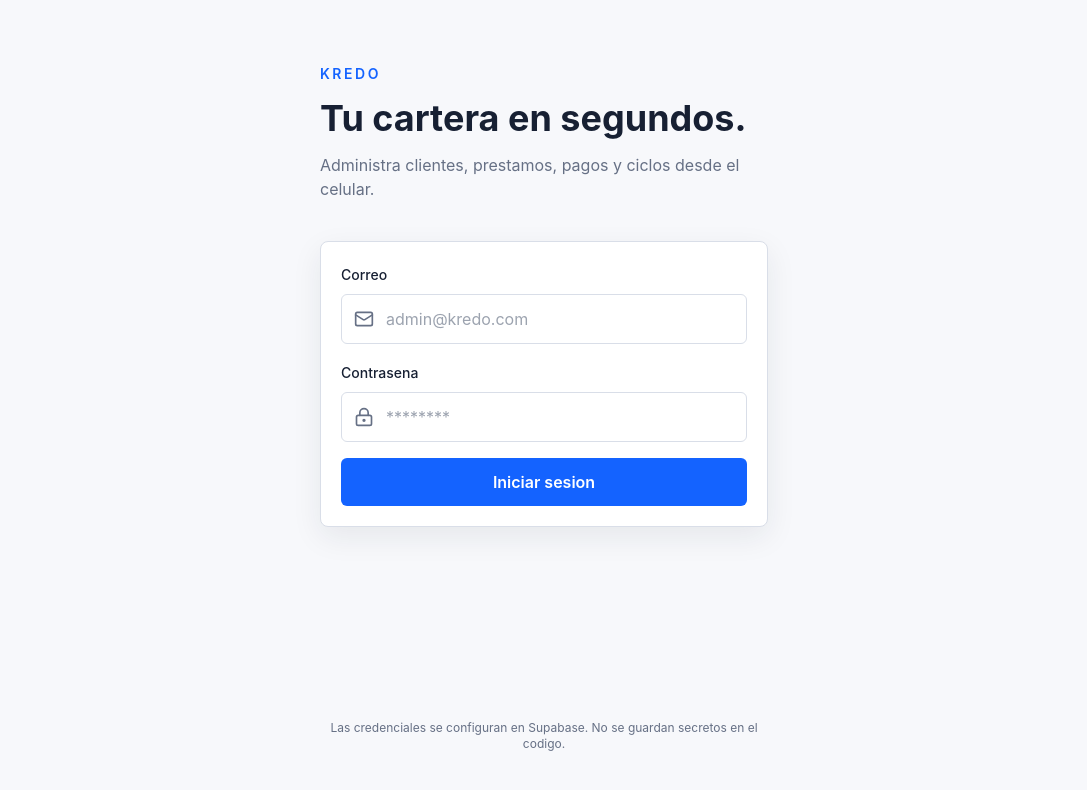
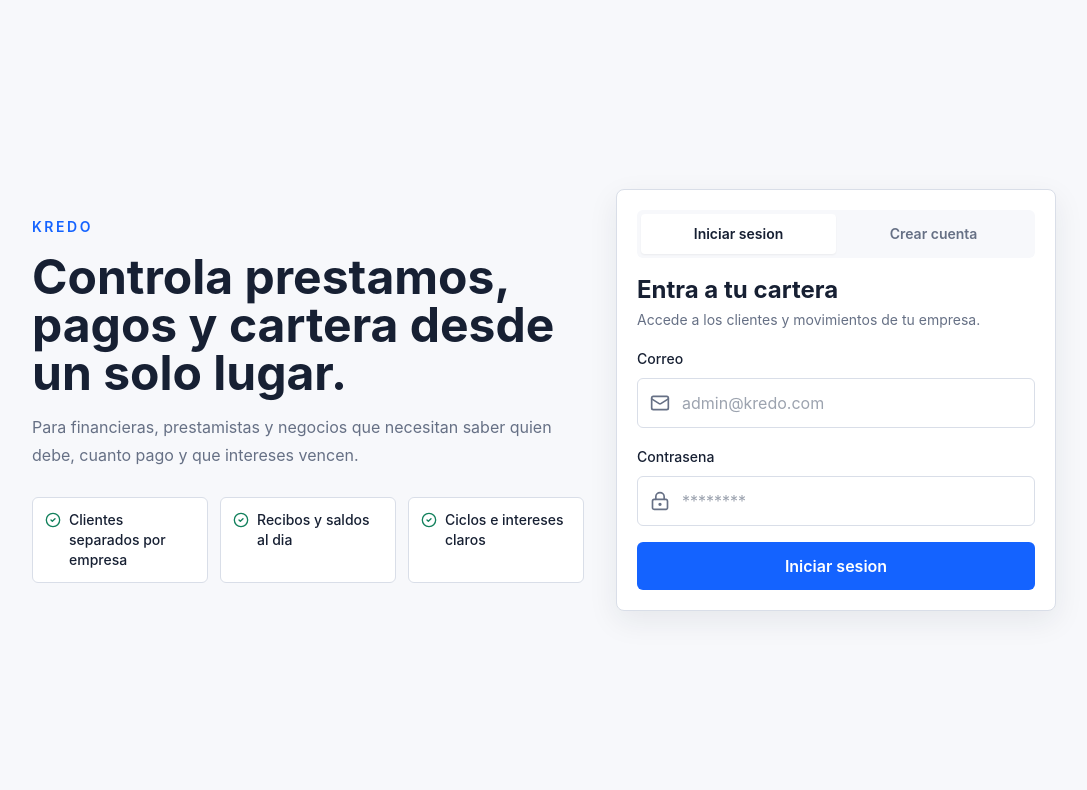
Before and after one commit to 000fdiaz-arch/kredo, a React (Vite) app: page /login in a window 1280 px wide. Shown: the top 790 px of the page, without its empty margins (96-1183 px from the left). Built offline with nearby package versions, Linux system fonts and the light colour scheme; no server answers.

Commit message:
Improve onboarding login screen

```diff
--- a/src/features/auth/LoginPage.tsx
+++ b/src/features/auth/LoginPage.tsx
@@ -1,38 +1,83 @@
 import { FormEvent, useState } from "react";
 import { Navigate, useLocation } from "react-router-dom";
-import { LockKeyhole, Mail } from "lucide-react";
+import { Building2, CheckCircle2, LockKeyhole, Mail, UserRound } from "lucide-react";
 import { supabase } from "@/lib/supabase";
 import { isSupabaseConfigured } from "@/lib/env";
 import { useAuth } from "@/features/auth/AuthProvider";
 
+type AuthMode = "sign-in" | "sign-up";
+
 export function LoginPage() {
   const { session, loading } = useAuth();
   const location = useLocation();
+  const [mode, setMode] = useState<AuthMode>("sign-in");
+  const [businessName, setBusinessName] = useState("");
+  const [fullName, setFullName] = useState("");
   const [email, setEmail] = useState("");
   const [password, setPassword] = useState("");
   const [submitting, setSubmitting] = useState(false);
   const [error, setError] = useState("");
+  const [notice, setNotice] = useState("");
 
   const from = (location.state as { from?: { pathname?: string } } | null)?.from?.pathname ?? "/dashboard";
+  const isSignUp = mode === "sign-up";
 
   if (!loading && session) {
     return <Navigate to={from} replace />;
   }
 
+  function switchMode(nextMode: AuthMode) {
+    setMode(nextMode);
+    setError("");
+    setNotice("");
+  }
+
   async function handleSubmit(event: FormEvent<HTMLFormElement>) {
     event.preventDefault();
     setError("");
+    setNotice("");
 
     if (!isSupabaseConfigured) {
       setError("Configura VITE_SUPABASE_URL y VITE_SUPABASE_ANON_KEY para iniciar sesion.");
       return;
     }
 
+    if (isSignUp && !businessName.trim()) {
+      setError("Escribe el nombre de tu negocio.");
+      return;
+    }
+
+    if (isSignUp && password.length < 6) {
+      setError("La contrasena debe tener al menos 6 caracteres.");
+      return;
+    }
+
     setSubmitting(true);
-    const { error: signInError } = await supabase.auth.signInWithPassword({
-      email,
-      password,
-    });
+
+    if (isSignUp) {
+      const { error: signUpError } = await supabase.auth.signUp({
+        email,
+        password,
+        options: {
+          data: {
+            business_name: businessName.trim(),
+            full_name: fullName.trim(),
+          },
+        },
+      });
+
+      if (signUpError) {
+        setError("No se pudo crear la cuenta. Revisa los datos e intenta otra vez.");
+      } else {
+        setNotice("Cuenta creada. Si Supabase pide confirmacion, revisa tu correo antes de iniciar sesion.");
+        setMode("sign-in");
+      }
+
+      setSubmitting(false);
+      return;
+    }
+
+    const { error: signInError } = await supabase.auth.signInWithPassword({ email, password });
 
     if (signInError) {
       setError("No se pudo iniciar sesion. Revisa el correo y la contrasena.");
@@ -43,17 +88,87 @@ export function LoginPage() {
 
   return (
     <main className="min-h-screen bg-kredo-surface px-5 py-8">
-      <section className="mx-auto flex min-h-[calc(100vh-4rem)] w-full max-w-md flex-col justify-between">
-        <div className="pt-8">
-          <div className="mb-10">
-            <p className="text-sm font-semibold uppercase tracking-[0.18em] text-kredo-primary">Kredo</p>
-            <h1 className="mt-3 text-4xl font-bold leading-tight text-kredo-ink">Tu cartera en segundos.</h1>
-            <p className="mt-3 text-base leading-6 text-kredo-muted">
-              Administra clientes, prestamos, pagos y ciclos desde el celular.
-            </p>
+      <section className="mx-auto grid min-h-[calc(100vh-4rem)] w-full max-w-5xl content-center gap-8 lg:grid-cols-[1fr_440px] lg:items-center">
+        <div className="max-w-xl">
+          <p className="text-sm font-semibold uppercase tracking-[0.18em] text-kredo-primary">Kredo</p>
+          <h1 className="mt-4 text-4xl font-bold leading-tight text-kredo-ink sm:text-5xl">
+            Controla prestamos, pagos y cartera desde un solo lugar.
+          </h1>
+          <p className="mt-4 text-base leading-7 text-kredo-muted">
+            Para financieras, prestamistas y negocios que necesitan saber quien debe, cuanto pago y que intereses vencen.
+          </p>
+
+          <div className="mt-7 grid gap-3 text-sm text-kredo-ink sm:grid-cols-3">
+            {["Clientes separados por empresa", "Recibos y saldos al dia", "Ciclos e intereses claros"].map((item) => (
+              <div className="flex items-start gap-2 rounded-md border border-kredo-line bg-white px-3 py-3" key={item}>
+                <CheckCircle2 className="mt-0.5 h-4 w-4 flex-none text-kredo-green" aria-hidden="true" />
+                <span className="font-medium leading-5">{item}</span>
+              </div>
+            ))}
           </div>
+        </div>
 
+        <div>
           <form className="space-y-4 rounded-lg border border-kredo-line bg-white p-5 shadow-soft" onSubmit={handleSubmit}>
+            <div className="grid grid-cols-2 rounded-md bg-kredo-surface p-1">
+              <button
+                className={`min-h-10 rounded px-3 text-sm font-semibold ${!isSignUp ? "bg-white text-kredo-ink shadow-sm" : "text-kredo-muted"}`}
+                onClick={() => switchMode("sign-in")}
+                type="button"
+              >
+                Iniciar sesion
+              </button>
+              <button
+                className={`min-h-10 rounded px-3 text-sm font-semibold ${isSignUp ? "bg-white text-kredo-ink shadow-sm" : "text-kredo-muted"}`}
+                onClick={() => switchMode("sign-up")}
+                type="button"
+              >
+                Crear cuenta
+              </button>
+            </div>
+
+            <div>
+              <h2 className="text-2xl font-bold text-kredo-ink">{isSignUp ? "Registra tu negocio" : "Entra a tu cartera"}</h2>
+              <p className="mt-1 text-sm leading-5 text-kredo-muted">
+                {isSignUp ? "Crea tu acceso y empieza con una empresa separada." : "Accede a los clientes y movimientos de tu empresa."}
+              </p>
+            </div>
+
+            {isSignUp ? (
+              <>
+                <label className="block">
+                  <span className="text-sm font-medium text-kredo-ink">Nombre del negocio</span>
+                  <span className="mt-2 flex items-center gap-3 rounded-md border border-kredo-line bg-white px-3 py-3 focus-within:border-kredo-primary">
+                    <Building2 className="h-5 w-5 text-kredo-muted" aria-hidden="true" />
+                    <input
+                      className="min-w-0 flex-1 border-0 bg-transparent text-base outline-none"
+                      autoComplete="organization"
+                      required
+                      type="text"
+                      value={businessName}
+                      onChange={(event) => setBusinessName(event.target.value)}
+                      placeholder="Financiera Lopez"
+                    />
+                  </span>
+                </label>
+
+                <label className="block">
+                  <span className="text-sm font-medium text-kredo-ink">Tu nombre</span>
+                  <span className="mt-2 flex items-center gap-3 rounded-md border border-kredo-line bg-white px-3 py-3 focus-within:border-kredo-primary">
+                    <UserRound className="h-5 w-5 text-kredo-muted" aria-hidden="true" />
+                    <input
+                      className="min-w-0 flex-1 border-0 bg-transparent text-base outline-none"
+                      autoComplete="name"
+                      type="text"
+                      value={fullName}
+                      onChange={(event) => setFullName(event.target.value)}
+                      placeholder="Nombre y apellido"
+                    />
+                  </span>
+                </label>
+              </>
+            ) : null}
+
             <label className="block">
               <span className="text-sm font-medium text-kredo-ink">Correo</span>
               <span className="mt-2 flex items-center gap-3 rounded-md border border-kredo-line bg-white px-3 py-3 focus-within:border-kredo-primary">
@@ -91,19 +206,19 @@ export function LoginPage() {
               <p className="rounded-md bg-red-50 px-3 py-2 text-sm font-medium text-kredo-red">{error}</p>
             ) : null}
 
+            {notice ? (
+              <p className="rounded-md bg-green-50 px-3 py-2 text-sm font-medium text-kredo-green">{notice}</p>
+            ) : null}
+
             <button
               className="min-h-12 w-full rounded-md bg-kredo-primary px-4 py-3 text-base font-semibold text-white disabled:cursor-not-allowed disabled:opacity-60"
               disabled={submitting}
               type="submit"
             >
-              {submitting ? "Ingresando..." : "Iniciar sesion"}
+              {submitting ? (isSignUp ? "Creando cuenta..." : "Ingresando...") : isSignUp ? "Crear mi cuenta" : "Iniciar sesion"}
             </button>
           </form>
         </div>
-
-        <p className="pb-4 pt-8 text-center text-xs text-kredo-muted">
-          Las credenciales se configuran en Supabase. No se guardan secretos en el codigo.
-        </p>
       </section>
     </main>
   );
```
